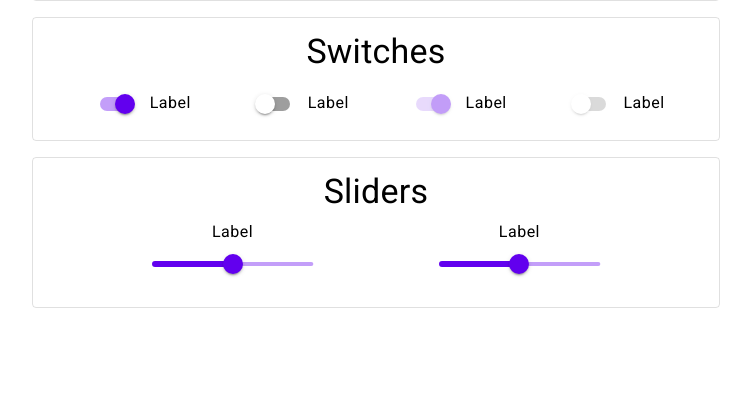
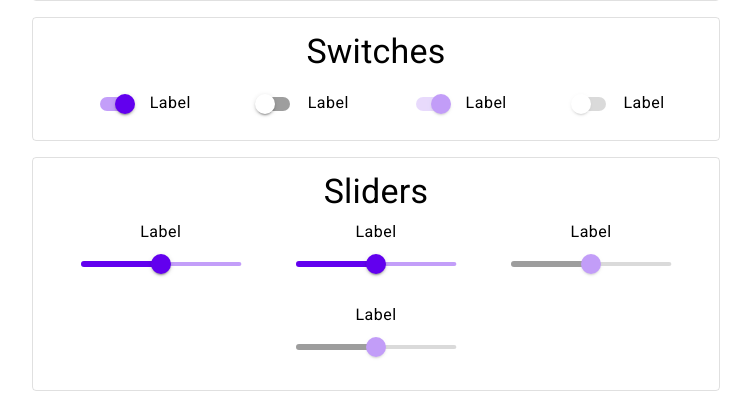
Before and after one commit to Naapperas/feup-ltw-proj, a PHP site: page / in a window 1280 px wide. Shown: the part 763-1170 px from the top of the page, without its empty margins (264-1015 px from the left). Before the commit the page ends 1071 px from the top, so only its background shows below. Run offline with PHP 8.4, Linux system fonts and the light colour scheme.

Commit message:
Fix some issues with the sliders

```diff
--- a/style/components/inputs.css
+++ b/style/components/inputs.css
@@ -325,6 +325,10 @@ input[type="range"].slider {
     outline: none;
 }
 
+input[type="range"].slider:disabled {
+    opacity: 0.38;
+}
+
 input[type="range"].slider::-webkit-slider-thumb {
     appearance: none;
 
@@ -342,6 +346,10 @@ input[type="range"].slider::-webkit-slider-thumb {
 
     /* Chrome is dumb */
     margin-top: -7px;
+
+    transition: outline;
+    transition-duration: 200ms;
+    transition-timing-function: ease-in-out;
 }
 input[type="range"].slider::-moz-range-thumb {
     appearance: none;
@@ -357,6 +365,19 @@ input[type="range"].slider::-moz-range-thumb {
     outline-offset: -10px;
     background: var(--color-primary);
     box-shadow: var(--elevation-2);
+
+    transition: outline;
+    transition-duration: 200ms;
+    transition-timing-function: ease-in-out;
+}
+
+input[type="range"].slider:disabled:-webkit-slider-thumb {
+    outline: none;
+    background-color: var(--color-on-surface);
+}
+input[type="range"].slider:disabled::-moz-range-thumb {
+    outline: none;
+    background-color: var(--color-on-surface);
 }
 
 input[type="range"].slider:hover::-webkit-slider-thumb {
--- a/style/components/slider.js
+++ b/style/components/slider.js
@@ -17,12 +17,19 @@ const getSliderBackgroundSVG = (width, percentage, fill) =>
 `.trim()
     );
 
-const getSliderCSS = (slider) => {
+const getSliderCSS = async (slider) => {
     const background = getSliderBackgroundSVG(
         slider.offsetWidth,
         slider.value / slider.max,
-        getComputedStyle(slider).getPropertyValue("--tcolor-primary")
+        getComputedStyle(slider).getPropertyValue(
+            slider.disabled ? "--tcolor-on-surface" : "--tcolor-primary"
+        )
     );
+
+    // Fixes flickering on firefox
+    const img = new Image();
+    img.src = background;
+    await img.decode();
 
     return `
 #${slider.id}::-webkit-slider-runnable-track {
@@ -40,7 +47,8 @@ document.querySelectorAll("input[type=range][id].slider").forEach((slider) => {
     const s = document.createElement("style");
     document.body.appendChild(s);
 
-    const eventListener = (e) => (s.innerHTML = getSliderCSS(slider));
+    const eventListener = async (e) =>
+        (s.innerHTML = await getSliderCSS(slider));
     slider.addEventListener("input", eventListener);
     window.addEventListener("resize", eventListener);
     eventListener();
--- a/style/index.html
+++ b/style/index.html
@@ -221,7 +221,7 @@
                     value="50"
                 />
             </label>
-            <label for="text-error">
+            <label for="slider-discrete">
                 Label
                 <input
                     class="slider"
@@ -235,6 +235,34 @@
                 />
             </label>
 
+            <label for="slider-disabled">
+                Label
+                <input
+                    class="slider"
+                    type="range"
+                    name="slider-disabled"
+                    id="slider-disabled"
+                    min="0"
+                    max="100"
+                    value="50"
+                    disabled
+                />
+            </label>
+            <label for="slider-discrete-disabled">
+                Label
+                <input
+                    class="slider"
+                    type="range"
+                    name="slider-discrete-disabled"
+                    id="slider-discrete-disabled"
+                    min="0"
+                    max="100"
+                    value="50"
+                    step="10"
+                    disabled
+                />
+            </label>
+
             <script src="components/slider.js"></script>
         </section>
     </body>
```
